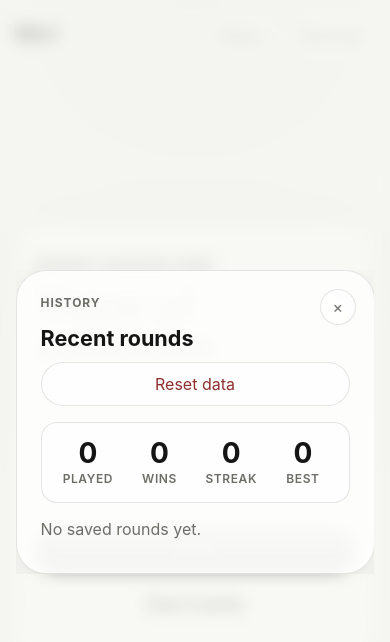
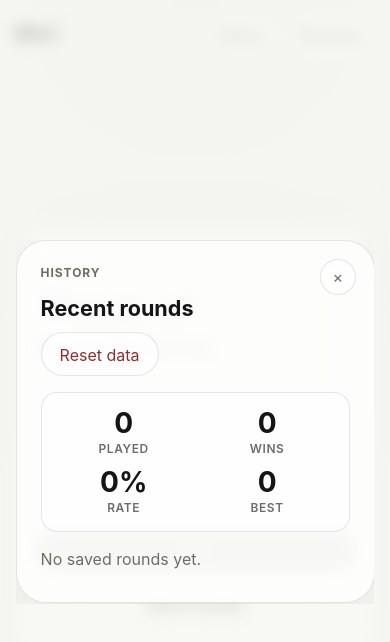
Before and after one commit to Mardakhay/Who, a React (Vite) app: page / in a window 390 px wide. Both pictures are taken after a click on the button "History". Shown: the top 642 px of the page. Built offline with nearby package versions, Linux system fonts and the light colour scheme.

Commit message:
Fix bugs, improve UX & responsive design

```diff
--- a/src/App.tsx
+++ b/src/App.tsx
@@ -105,12 +105,17 @@ export function App() {
       const answer = shortcutMap[event.key.toLowerCase()];
       if (!answer) return;
       event.preventDefault();
+      handleAnswer(answer);
+    };
+
+    const handleAnswer = (answer: Answer) => {
+      if (view !== "game" || currentQuestion === null || isThinking) return;
       answerQuestion(answer);
     };
 
     document.addEventListener("keydown", onKeyDown);
     return () => document.removeEventListener("keydown", onKeyDown);
-  }, [view, currentQuestion, isThinking, path, fallback, confidence, roundSaved, candidateState]);
+  }, [view, currentQuestion, isThinking]);
 
   useEffect(() => {
     return () => {
@@ -180,7 +185,7 @@ export function App() {
         return;
       }
 
-      if (remaining.length === 2) {
+      if (remaining.length === 2 && nextQ !== null) {
         setGuess(remaining[0].name);
         setCurrentQuestion(nextQ);
         setIsThinking(false);
@@ -237,7 +242,13 @@ export function App() {
       history: [
         { character: correctName, confidence: 100, date: formatDate(), success: false },
         ...state.history
-      ].slice(0, HISTORY_LIMIT)
+      ].slice(0, HISTORY_LIMIT),
+      stats: {
+        gamesPlayed: state.stats.gamesPlayed + 1,
+        wins: state.stats.wins,
+        currentStreak: 0,
+        bestStreak: state.stats.bestStreak
+      }
     }));
 
     setRoundSaved(true);
@@ -360,7 +371,8 @@ export function App() {
                 I think it's <span>{currentGuessDisplay}</span>.
               </h2>
               <p className="subcopy">
-                Confidence: <strong>{resultConfidence}%</strong>
+                Guessed in <strong>{path.length} question{path.length !== 1 ? "s" : ""}</strong> with{" "}
+                <strong>{resultConfidence}%</strong> confidence
               </p>
               <div className="progress-track confidence" aria-hidden="true">
                 <div className="progress-fill" style={{ width: `${resultConfidence}%` }} />
@@ -473,8 +485,12 @@ export function App() {
             <span className="stat-label">Wins</span>
           </div>
           <div className="stat-item">
-            <span className="stat-value">{stored.stats.currentStreak}</span>
-            <span className="stat-label">Streak</span>
+            <span className="stat-value">
+              {stored.stats.gamesPlayed > 0
+                ? Math.round((stored.stats.wins / stored.stats.gamesPlayed) * 100)
+                : 0}%
+            </span>
+            <span className="stat-label">Rate</span>
           </div>
           <div className="stat-item">
             <span className="stat-value">{stored.stats.bestStreak}</span>
--- a/src/engine/candidateEngine.ts
+++ b/src/engine/candidateEngine.ts
@@ -76,9 +76,11 @@ export const getBestQuestion = (state: CandidateState, allQuestions: Question[])
 export const getBestCandidate = (state: CandidateState): Entity | null => {
   if (state.candidates.length === 0) return null;
   const entries = Object.entries(state.answers);
-  return state.candidates.reduce((best, entity) => {
-    const score = entries.filter(([key, val]) => entity.facts[key] === val).length;
-    const bestScore = entries.filter(([key, val]) => best.facts[key] === val).length;
-    return score > bestScore ? entity : best;
-  });
+
+  const scoreEntity = (entity: Entity): number =>
+    entries.filter(([key, val]) => entity.facts[key] === val).length;
+
+  return state.candidates.reduce((best, entity) =>
+    scoreEntity(entity) > scoreEntity(best) ? entity : best
+  );
 };
--- a/styles.css
+++ b/styles.css
@@ -67,6 +67,10 @@ select:focus-visible,
 textarea:focus-visible {
   outline: 2px solid #151515;
   outline-offset: 3px;
+}
+
+::selection {
+  background: rgba(21, 21, 21, 0.12);
 }
 
 .app-shell {
@@ -265,6 +269,22 @@ h3 {
 .answer-btn:hover {
   transform: translateY(-1px);
   border-color: var(--line-strong);
+}
+
+.primary-btn:active,
+.secondary-btn:active,
+.ghost-btn:active,
+.danger-btn:active,
+.text-btn:active,
+.answer-btn:active {
+  transform: translateY(0);
+}
+
+.primary-btn:disabled,
+.secondary-btn:disabled {
+  opacity: 0.5;
+  cursor: not-allowed;
+  transform: none;
 }
 
 .progress-row {
@@ -563,6 +583,10 @@ textarea {
   line-height: 1;
 }
 
+.stat-value.highlight {
+  color: #2a7a2a;
+}
+
 .stat-label {
   font-size: 0.75rem;
   color: var(--muted);
@@ -713,6 +737,24 @@ kbd {
   .secondary-btn {
     flex: 1 1 160px;
   }
+
+  .stats-grid {
+    grid-template-columns: repeat(2, 1fr);
+  }
+
+  .candidates-preview {
+    max-height: 80px;
+    overflow-y: auto;
+  }
+
+  .history-header {
+    flex-direction: column;
+    align-items: flex-start;
+  }
+
+  .history-header .danger-btn {
+    width: auto;
+  }
 }
 
 @media (prefers-reduced-motion: reduce) {
```
